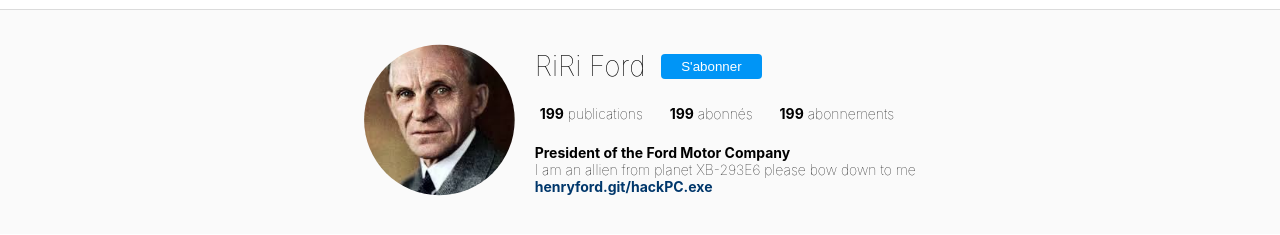
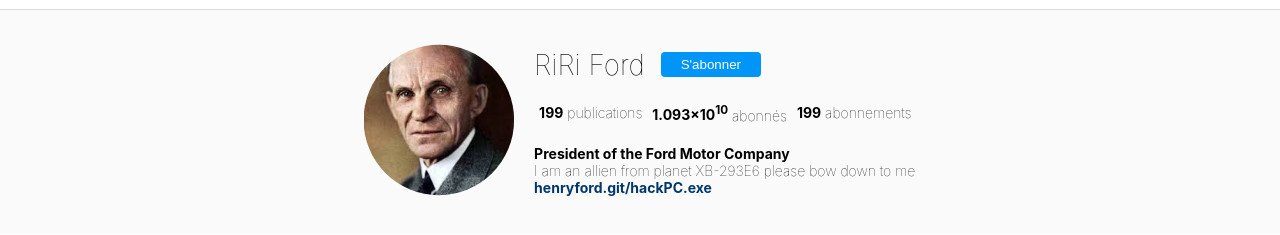
Before and after one commit to JoachimLapl/Ford-Instagram-account, a plain HTML site: page index.html in a window 1280 px wide. Shown: the part 51-286 px from the top of the page. Drawn offline with Linux system fonts and the light colour scheme.

Commit message:
repush file

```diff
--- a/index.html
+++ b/index.html
@@ -154,7 +154,7 @@ button.inverse {
                 <div id="profile-name">RiRi Ford&nbsp;&nbsp;<button id="sabonner">S'abonner</button></div>
                 <div id="dumb-stuff">
                     <div><b>199</b>&nbsp;publications</div>
-                    <div><b>199</b>&nbsp;abonnés</div>
+                    <div><b>1.093&times;10<sup>10</sup></b>&nbsp;abonnés</div>
                     <div><b>199</b>&nbsp;abonnements</div>
                 </div>
                 <div id="insta-biography"><b>President of the Ford Motor Company</b><br>I am an allien from planet
```
